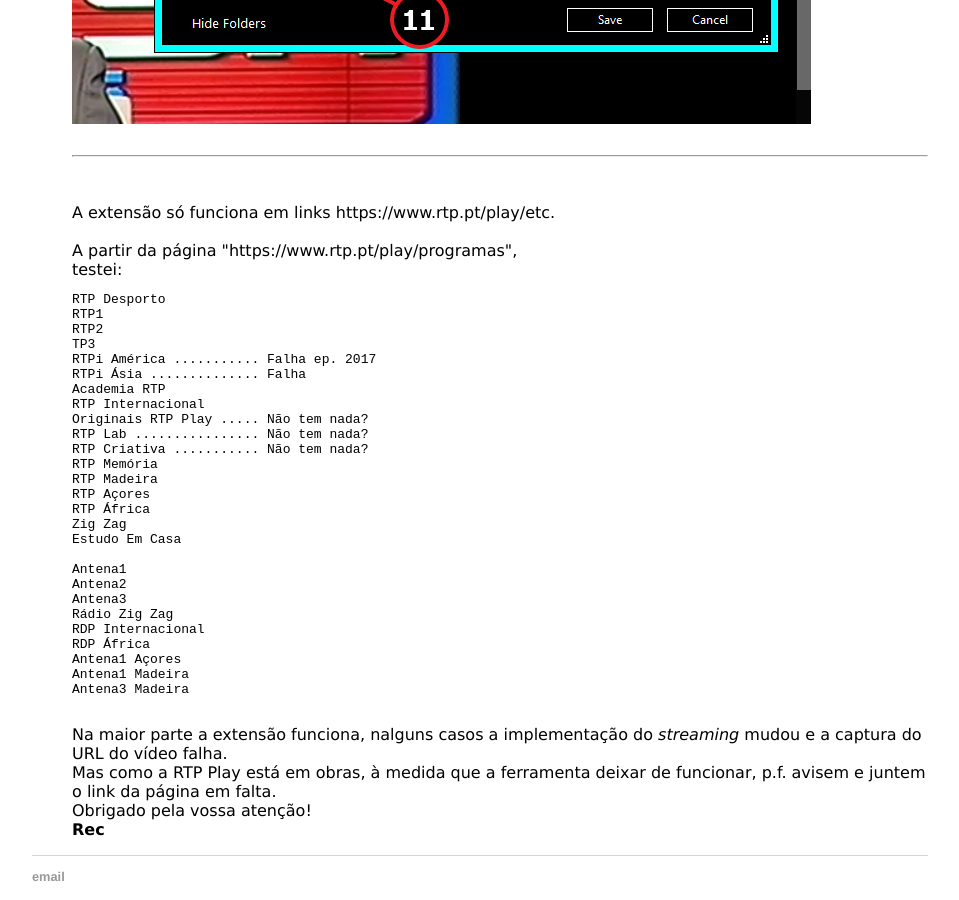
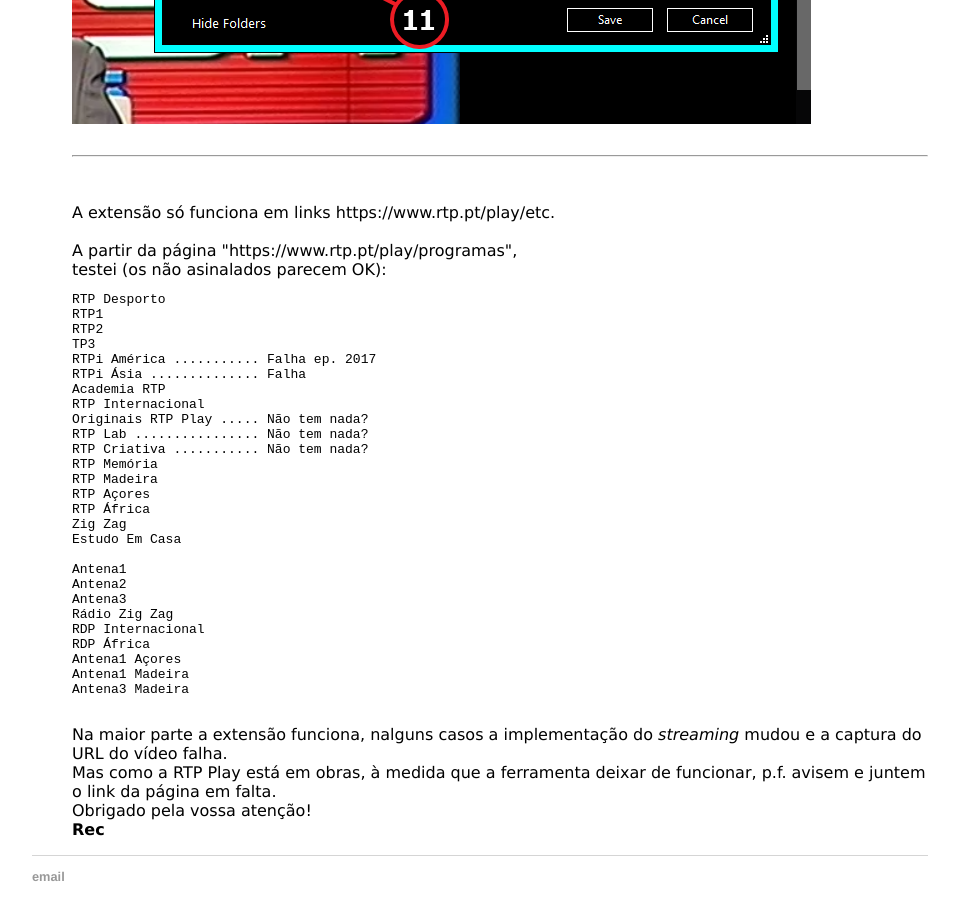
Before and after one commit to rtpplay/recursos.github.io, a Jekyll site: the page built from index_ff.html, in a window 1280 px wide and 900 px high, scrolled down 5418 px. Shown: the whole window, without its empty margins (160-1119 px from the left). Built offline with Jekyll 4.4.1, drawn with Linux system fonts in a browser that asks for light colours.

Commit message:
Update index_ff.html

```diff
--- a/index_ff.html
+++ b/index_ff.html
@@ -96,7 +96,7 @@
 		<hr>
 		<br><br>A extensão só funciona em links https://www.rtp.pt/play/etc.<br><br>
 			A partir da página "https://www.rtp.pt/play/programas",<br>
-			testei:<br>
+			testei (os não asinalados parecem OK):<br>
 <pre>
 RTP Desporto
 RTP1
```
